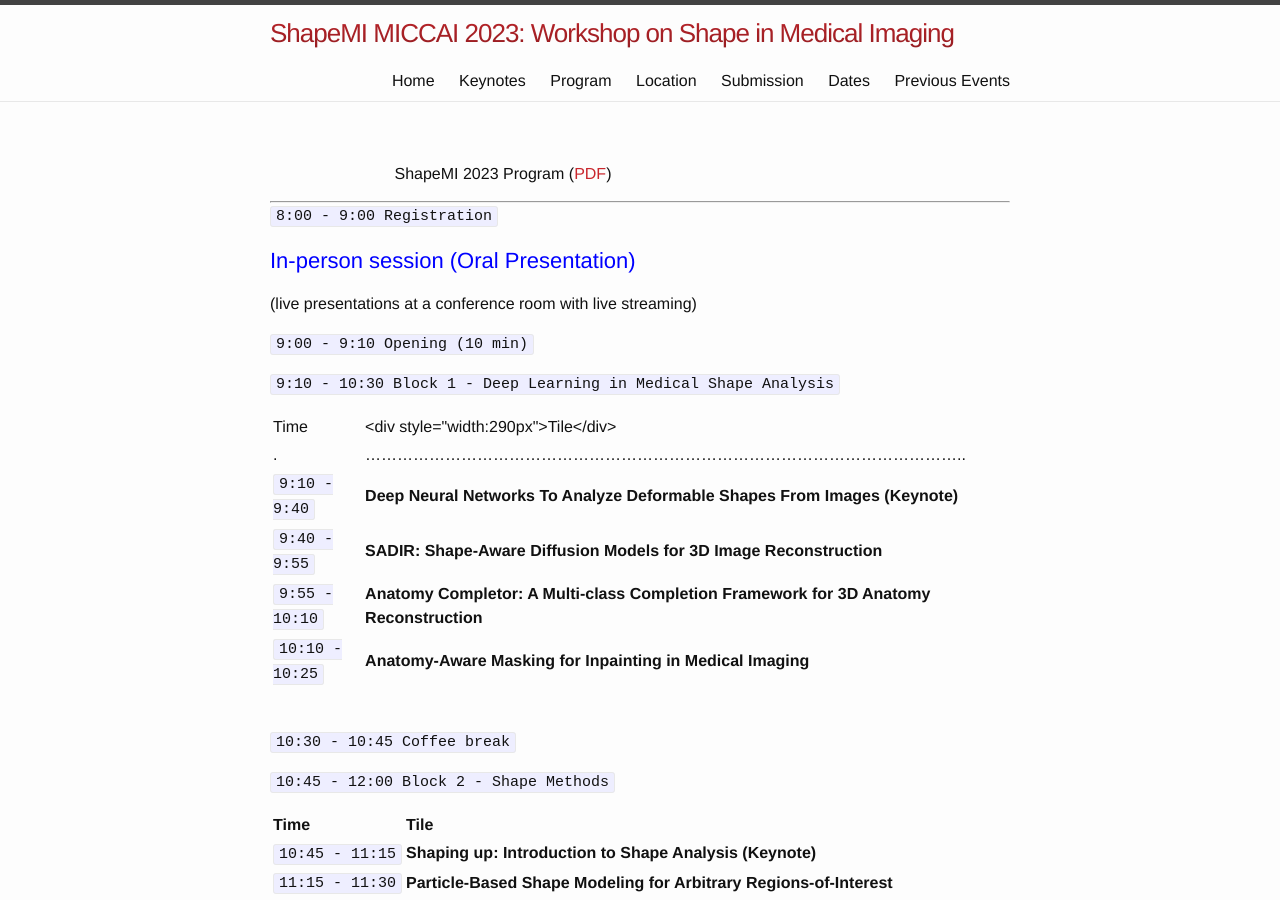
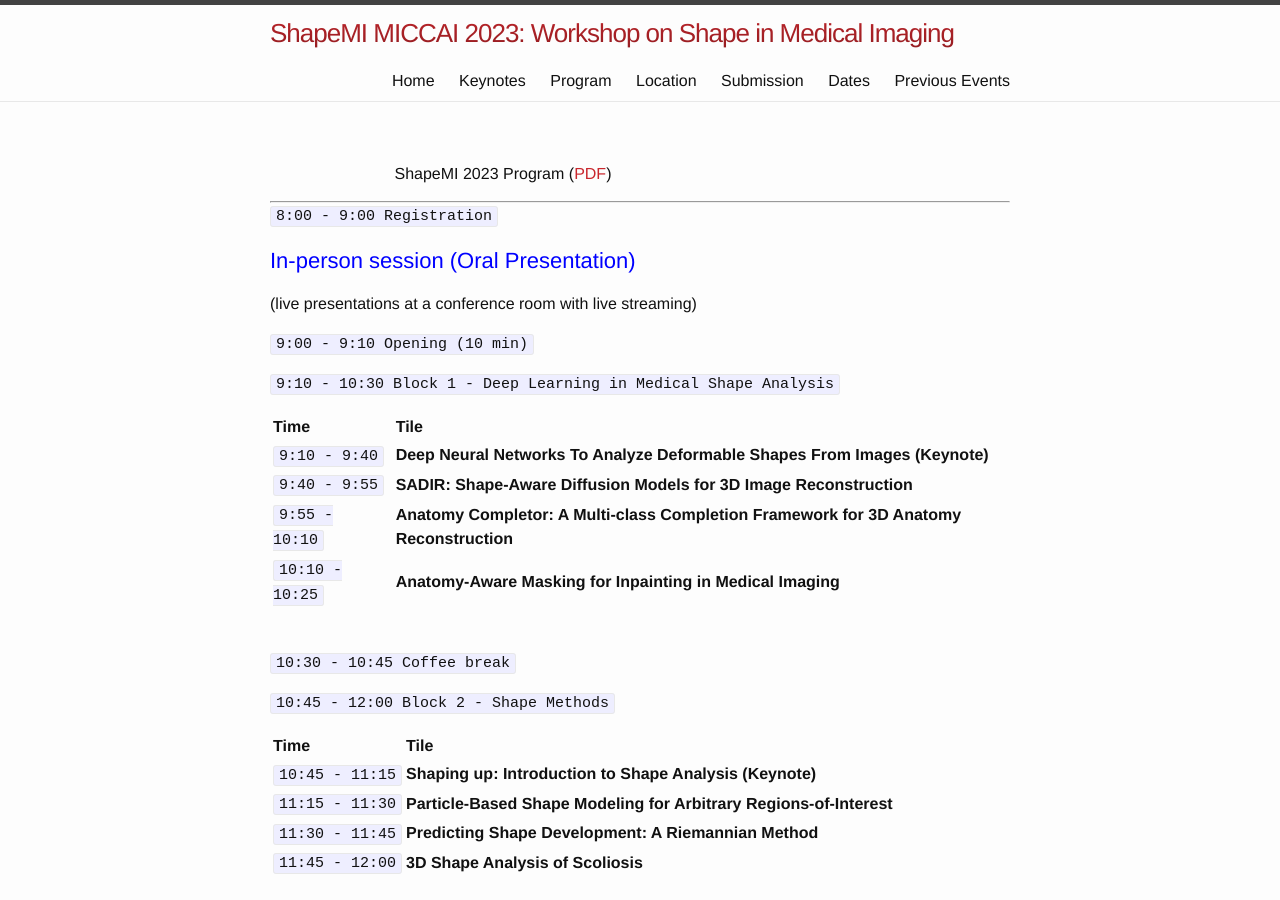
Before and after one commit to shapemi/shapemi.github.io, a Jekyll site: the page built from program/index.md, in a window 1280 px wide and 900 px high. Built offline with Jekyll 4.4.1, drawn with Linux system fonts in a browser that asks for light colours; our own code applies the rules of GitHub Pages for plain Markdown files.

Commit message:
Update index.md

````diff
--- a/program/index.md
+++ b/program/index.md
@@ -12,8 +12,8 @@
 ```9:10 - 10:30 Block 1 - Deep Learning in Medical Shape Analysis```
 
 
-| Time   |    <div style="width:290px">Tile</div> |
-| . | .................................................................................................................         |
+| Time   |     Tile    |
+|:--------------|:-----------------------------------|
 | ```9:10  - 9:40```  | **Deep Neural Networks To Analyze Deformable Shapes From Images (Keynote)**             |
 | ```9:40  - 9:55```  | **SADIR: Shape-Aware Diffusion Models for 3D Image Reconstruction**                     |
 | ```9:55  - 10:10``` | **Anatomy Completor: A Multi-class Completion Framework for 3D Anatomy Reconstruction** |
````
